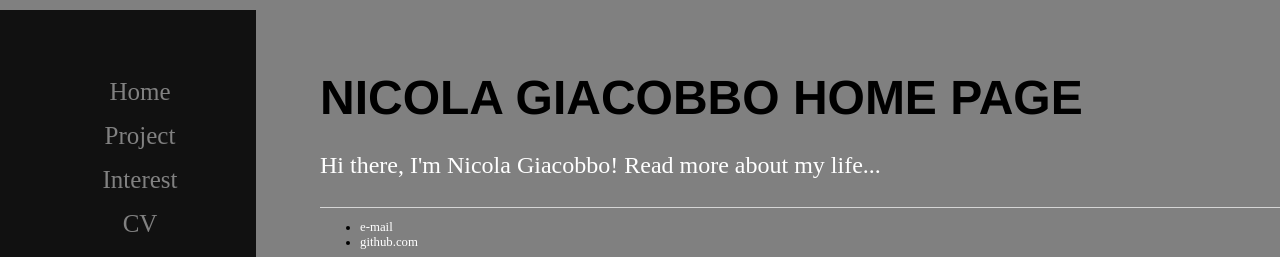
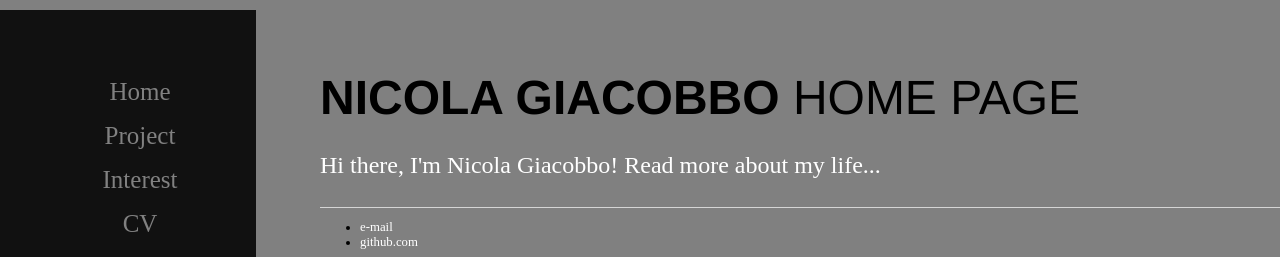
Before and after one commit to GiacobboNicola/giacobbonicola.github.io, a Jekyll site: the page built from index.html, in a window 1280 px wide. Shown: the top 257 px of the page. Built offline with Jekyll 4.4.1, drawn with Linux system fonts in a browser that asks for light colours.

Commit message:
Update index.html

```diff
--- a/index.html
+++ b/index.html
@@ -3,6 +3,6 @@ layout: default
 title: Home Page
 ---
 <div class="blurb">
-	<h1 class="main-title"> Nicola Giacobbo <span class=".thin"> {{ page.title }} </span></h1>
+	<h1 class="main-title"> Nicola Giacobbo <span class="thin"> {{ page.title }} </span></h1>
 	<p>Hi there, I'm Nicola Giacobbo! Read more about my life...</a></p>
 </div><!-- /.blurb -->
```
